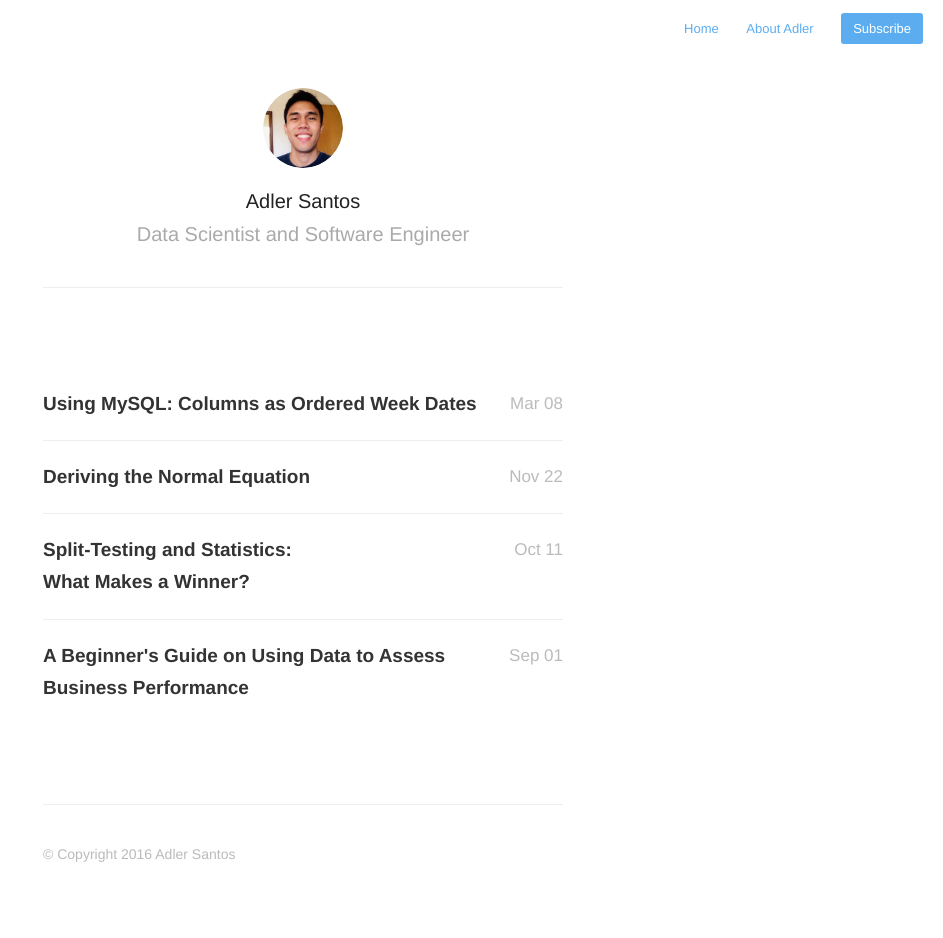
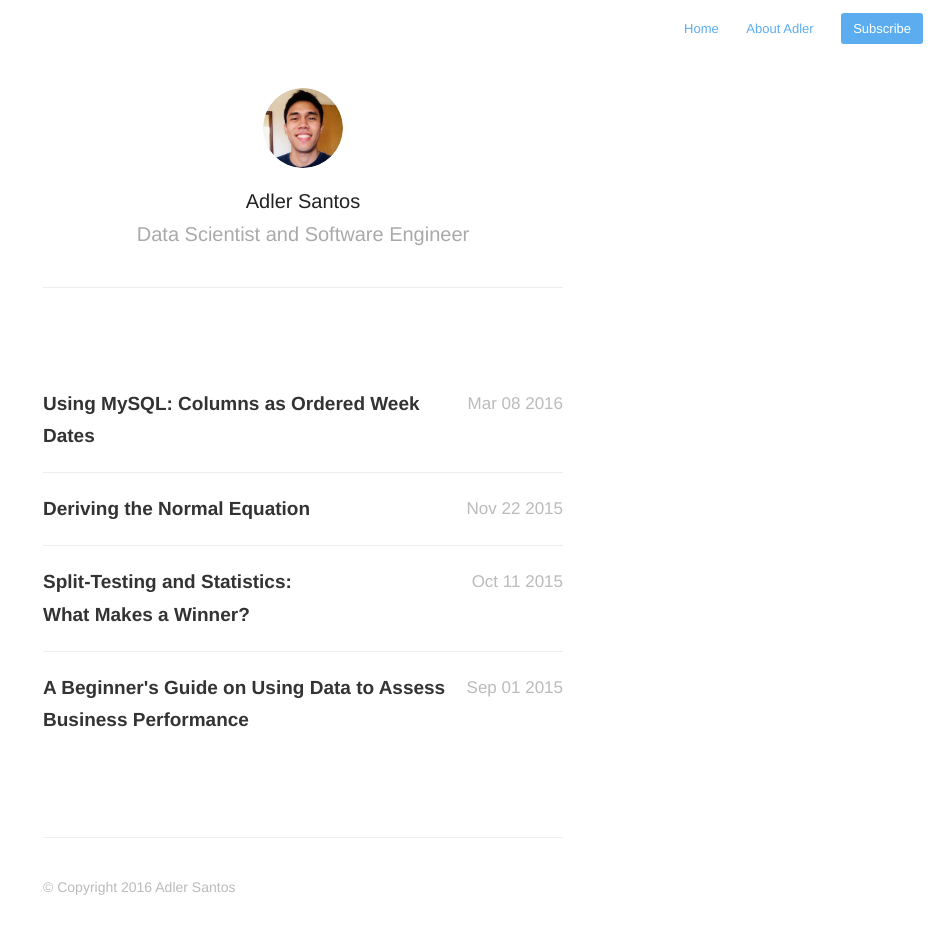
Before and after one commit to adlersantos/adlersantos.github.io, a Jekyll site: the page built from index.html, in a window 1280 px wide. Shown: the whole page, without its empty margins (337-1280 px from the left). Built offline with Jekyll 4.4.1, drawn with Linux system fonts in a browser that asks for light colours; nearby versions of some CDN libraries; the list of posts is cut into pages by our own code; before the commit the page ends 905 px from its top, so only the background shows below that.

Commit message:
include year

```diff
--- a/_includes/post-list.html
+++ b/_includes/post-list.html
@@ -1,7 +1,7 @@
 <ul id="post-list">
     {% for post in paginator.posts %}
         <li>
-            <a href="{{ site.baseurl }}{{ post.url | remove_first: '/' }}"><aside class="dates">{{ post.date | date:"%b %d" }}</aside></a>
+            <a href="{{ site.baseurl }}{{ post.url | remove_first: '/' }}"><aside class="dates">{{ post.date | date:"%b %d %Y" }}</aside></a>
             <a href="{{ site.baseurl }}{{ post.url | remove_first: '/' }}">{{ post.title }} <h2>{{ post.description }}</h2></a>
         </li>
     {% endfor %}
```
